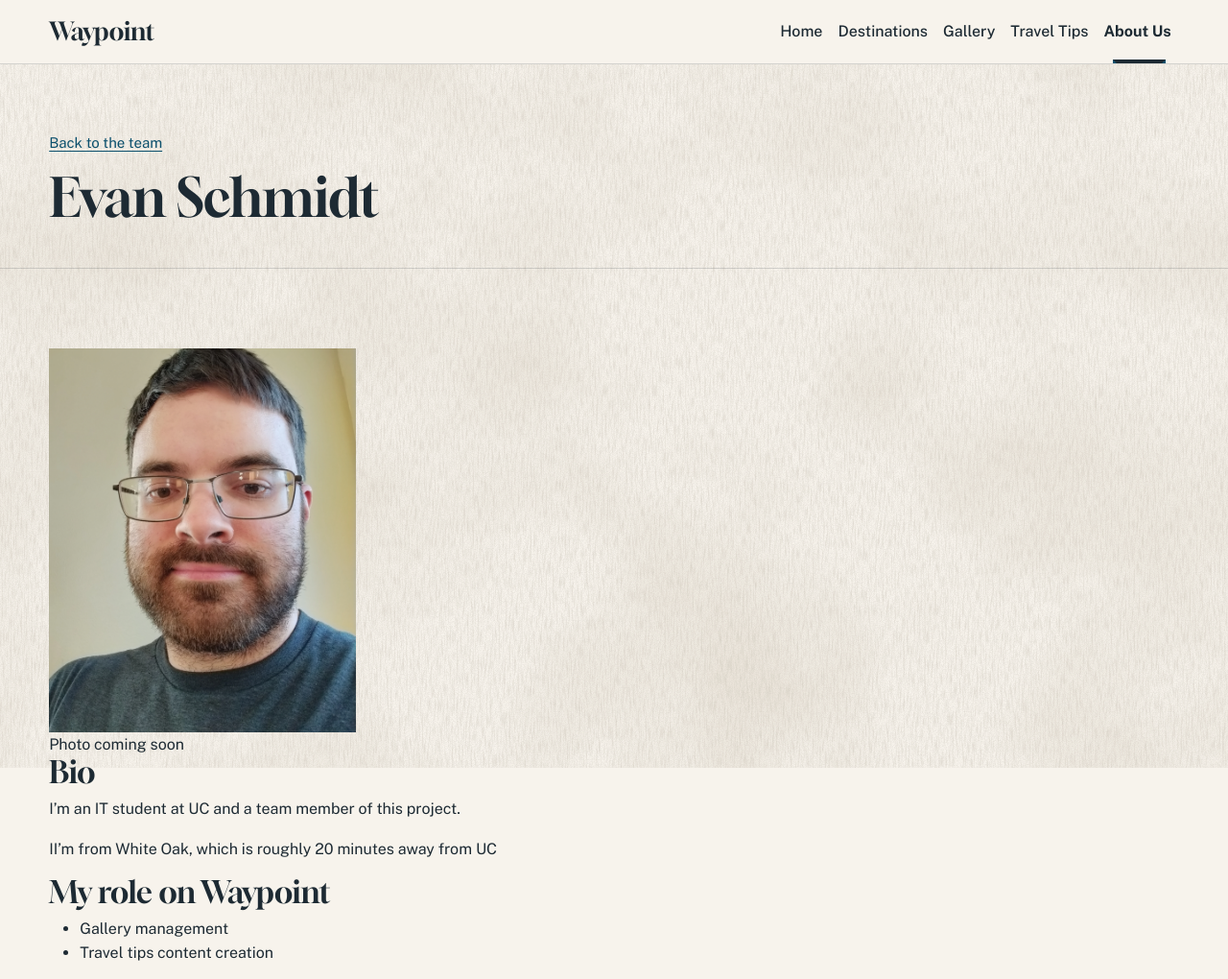
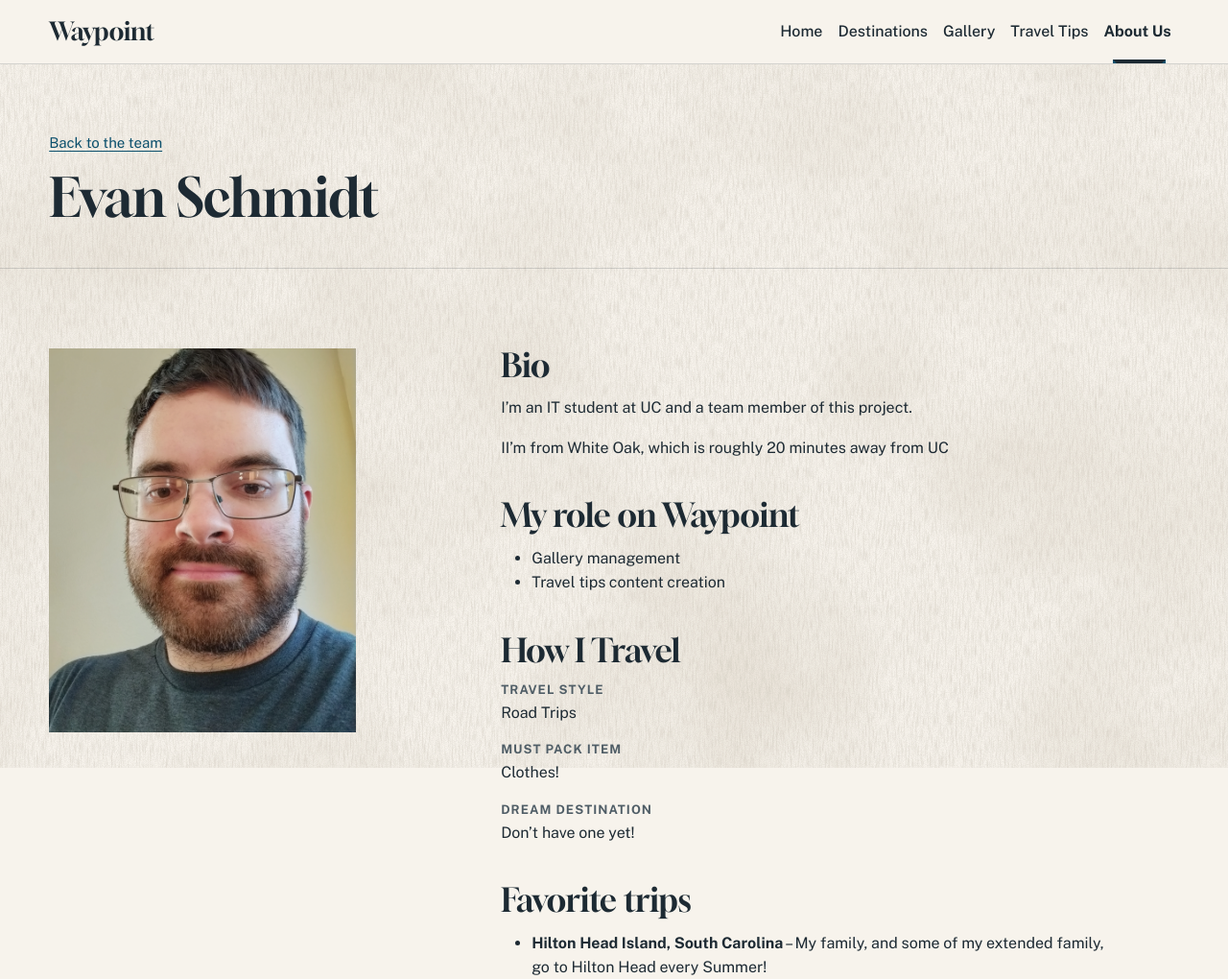
Before and after one commit to kymanirjarrett/waypoint, an ASP.NET Core app: page /about/evan in a window 1280 px wide. Shown: the top 1020 px of the page at 96% size. Run offline with ASP.NET Core 8, Linux system fonts and the light colour scheme; style sheets or scripts are compiled from the project's sources.

Commit message:
corrected error in Evan.cshtml

```diff
--- a/Waypoint/Views/About/Evan.cshtml
+++ b/Waypoint/Views/About/Evan.cshtml
@@ -10,7 +10,7 @@
 <section class="wp-section">
     <div class="wp-profile">
         <div>
-            <img class="wp-portrait" src="~images/team/EvanPicture.webp" aria-label="Photo of Evan Schmidt, smiling">Photo coming soon</div>
+            <img class="wp-portrait" src="~images/team/EvanPicture.webp" aria-label="Photo of Evan Schmidt, smiling">
         </div>
         <div class="wp-measure">
             <h2>Bio</h2>
@@ -37,4 +37,5 @@
                 <li><strong>Disneyland, California</strong> &ndash; A classic family vacation spot!</li>
             </ul>
         </div>
+    </div>
 </section>
```
